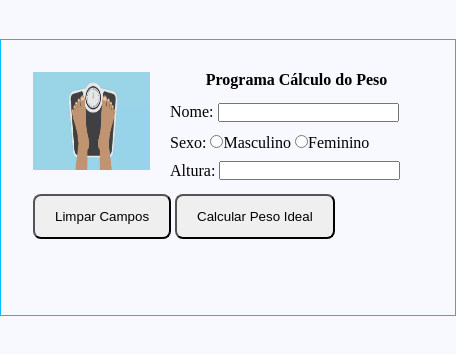
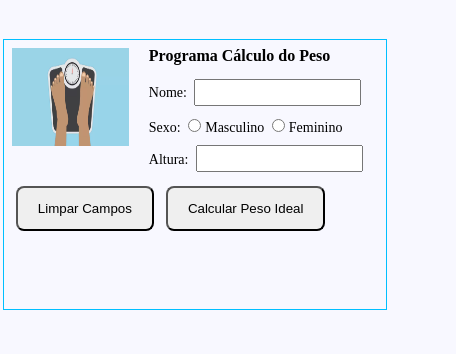
Before and after one commit to brunogs97/calculo-imc, a plain HTML site: page index.html in a window 390 px wide. Shown: the whole page, 456 px wide, since content can reach past the window. Drawn offline with Linux system fonts and the light colour scheme.

Commit message:
alteração no css

```diff
--- a/index.html
+++ b/index.html
@@ -20,16 +20,18 @@
         <form>
             <p>
                 Nome:
-                <input type="text" id="inNome" required>
+                <input type="text" id="inNome" required class="formulario">
             </p>
+
             <p>
                 Sexo:
                 <input type="radio" id="inMasculino" required>Masculino
                 <input type="radio" id="inFeminino" required>Feminino
             </p>
+
             <p>
                 Altura:
-                <input type="number" step="0.01" min="0" id="inAltura" required>
+                <input type="number" step="0.01" min="0" id="inAltura" class="formulario" required>
             </p>
 
             <div class="botao">
--- a/style.css
+++ b/style.css
@@ -7,14 +7,14 @@ body {
     border: 1px solid #00BFFF;
     padding: 32px;
     width: 50vw;
-    height: 35vh;
+    height: 50vh;
     margin: 10% auto 0 auto;
 }
 
 img {
     float: left;
-    height: 300px;
-    width: 500px;
+    height: 200px;
+    width: 300px;
     margin-right: 20px;
 }
 
@@ -23,10 +23,10 @@ h1 {
     font-weight: 700;
     text-align: center;
     border-bottom-style: inset;
-    margin: 1em 0 .5em 0;
+    margin: 0 0 .5em 0;
 }
 
-form input {
+.formulario {
     padding: 8px;
 }
 
@@ -47,10 +47,11 @@ h3 {
     color: #363636;
 }
 
-@media screen and (max-width: 480px) {
+@media screen and (max-width: 1024px) {
     .conteudo__principal {
-        width: 100vw;
-        height: 25vh;
+        width: 96vw;
+        height: 30vh;
+        padding: 8px 0 8px 8px;
     }
 
     img {
@@ -59,16 +60,22 @@ h3 {
     }
 
     h1 {
-        margin: 0 0 .5em;
+        margin: 0 0 .5em 0;
         font-size: 1em;
+        text-align: left;
     }
 
-    form input {
-        padding: 0;
+    p {
+        font-size: 14px;
+    }
+
+    .formulario {
+        padding: .3em;
+        width: 155px;
     }
 
     input {
-        margin: .5em 0;
+        margin: .5em .3em;
     }
 
     .botao input {
@@ -78,6 +85,48 @@ h3 {
 
     h3 {
         font-size: 1em;
-        text-align: center;
+        text-align: left;
+    }
+
+    @media screen and (max-width: 768px) {
+        .conteudo__principal {
+            width: 96vw;
+            height: 30vh;
+            padding: 8px 0 8px 8px;
+        }
+
+        img {
+            width: 30vw;
+            height: 25vw;
+        }
+
+        h1 {
+            margin: 0 0 .5em 0;
+            font-size: 1em;
+            text-align: left;
+        }
+
+        p {
+            font-size: 14px;
+        }
+
+        .formulario {
+            padding: .3em;
+            width: 155px;
+        }
+
+        input {
+            margin: .5em .3em;
+        }
+
+        .botao input {
+            padding: 1em 1.5em;
+            border-radius: 8px;
+        }
+
+        h3 {
+            font-size: 1em;
+            text-align: center;
+        }
     }
 }
```
